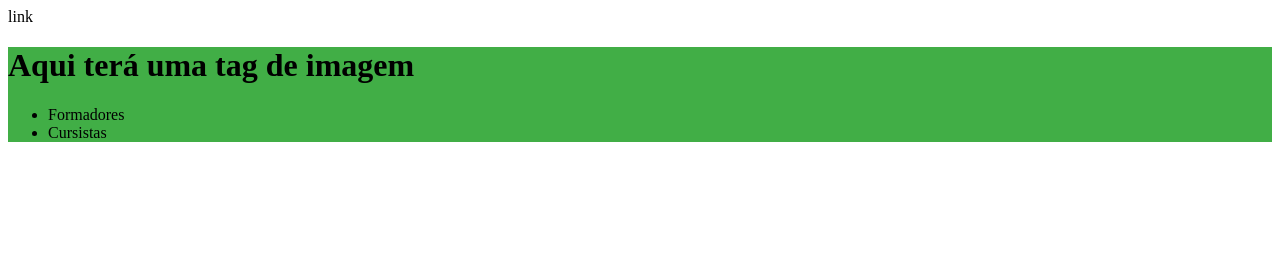
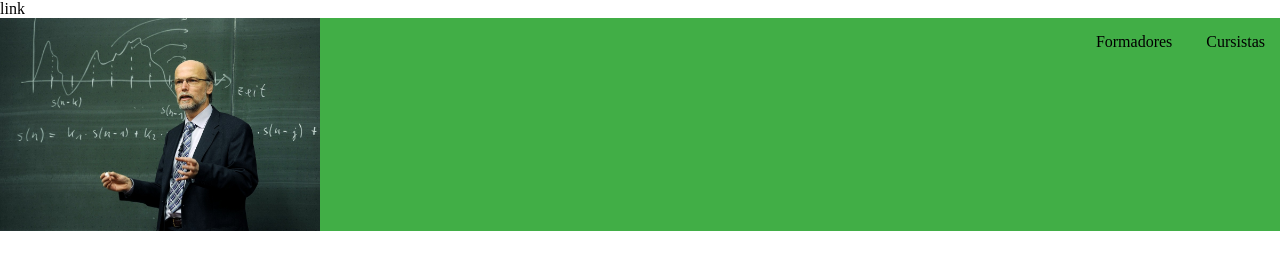
Before and after one commit to claudineyslima/TURMA-H, a plain HTML site: page index.html in a window 1280 px wide. Drawn offline with Linux system fonts and the light colour scheme.

Commit message:
Aula dia 05/04

```diff
--- a/index.html
+++ b/index.html
@@ -1,19 +1,26 @@
 <!DOCTYPE html>
 <html lang="en">
 <head>
+
     <meta charset="UTF-8">
     <meta http-equiv="X-UA-Compatible" content="IE=edge">
     <meta name="viewport" content="width=device-width, initial-scale=1.0">
     <title>Turma H</title>
     link <link rel="stylesheet" href="style.css">
+
 </head>
+
 <body>
 
-    <header>
-        <h1>Aqui terá uma tag de imagem</h1>
-        <ul>
-            <li>Formadores</li>
-            <li>Cursistas</li>
+    <header class="cabecalho">
+
+        <img class="cabecalho-logo" src="professor.jpg" alt="Logo do professor">
+
+        <ul class="cabecalho-lista">
+
+            <li class="cabecalho-intens">Formadores</li>
+            <li class="cabecalho-intens">Cursistas</li>
+
         </ul>
 
     </header>
--- a/style.css
+++ b/style.css
@@ -1,3 +1,21 @@
-header {
+* {
+    margin: 0;
+    padding: 0;
+}
+
+.cabecalho {
     background-color: #41AE46;
+    display: flex;
+    justify-content: space-between;
 }
+
+.cabecalho-intens {
+    front-size: 36px;
+    margin: 15px;
+    display: inline-block;
+}
+
+.cabecalho-logo {
+    width: 25%;
+    height: 20%;
+}
```
Also changed, not shown: professor.jpg (added).
